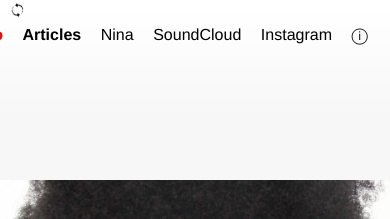
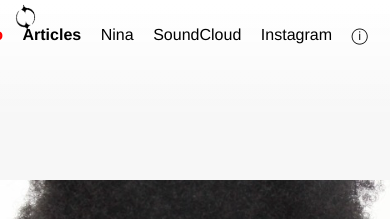
Before and after one commit to 19Horses/RadioProject, a React (Vite) app: page /#/ in a window 390 px wide. Shown: the top 219 px of the page. Built offline with nearby package versions, Linux system fonts and the light colour scheme.

Commit message:
responsive tl

```diff
--- a/src/App.css
+++ b/src/App.css
@@ -263,9 +263,9 @@
 
   position: fixed;
   top: 0;
-  max-width: 10vw;  /* Makes the logo size responsive based on viewport width */
+  max-width: 18vw;  /* Makes the logo size responsive based on viewport width */
   overflow: hidden;
-  height: 8em;
+  height: 20vh;
   z-index: 991;
 }
 
@@ -404,7 +404,7 @@ position: absolute;
   position: absolute;
   padding-top: 10vh;
   padding-bottom: 10vh;
-  left: 31%;
+  left: 33%;
   width: 40%;
 }
 
```
